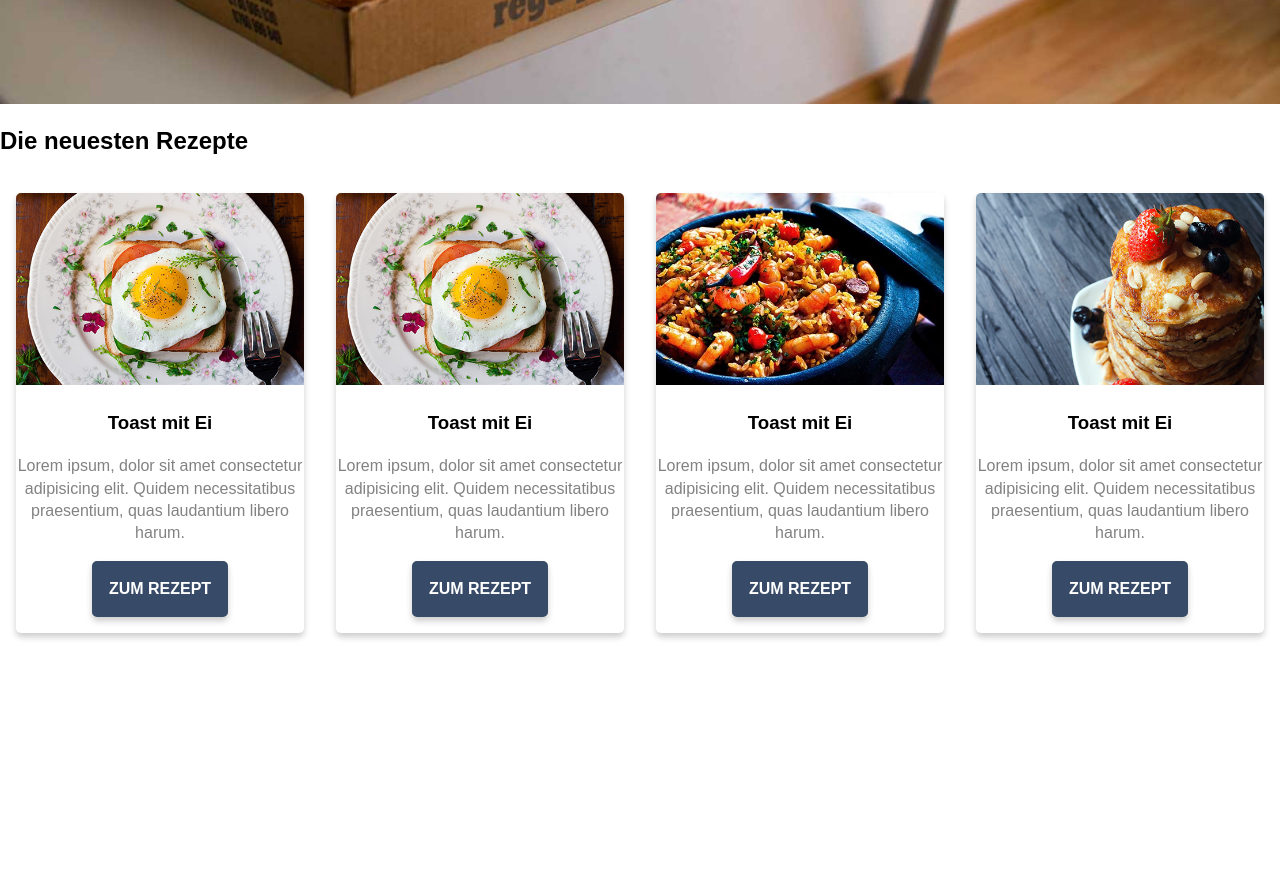
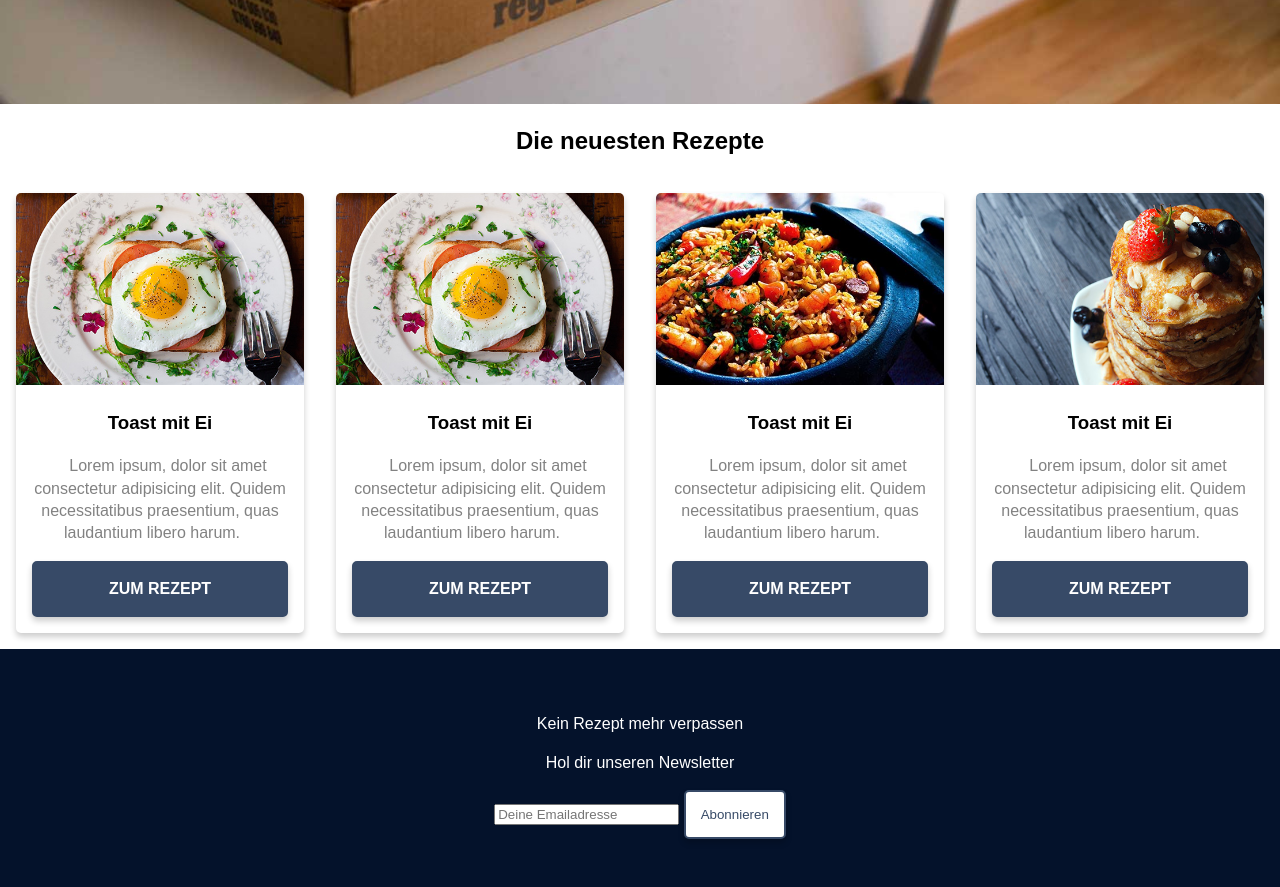
Before and after one commit to melortm/bta-kochen-mai-2020, a plain HTML site: page index.html in a window 1280 px wide. Shown: the part 760-1647 px from the top of the page. Before the commit the page ends 1409 px from the top, so only its background shows below. Drawn offline with Linux system fonts and the light colour scheme.

Commit message:
HTML & CSS 5. Tag

```diff
--- a/index.html
+++ b/index.html
@@ -52,7 +52,9 @@
         <div>
           <h1>Die besten Rezepte für Webworker</h1>
           <p>Es gibt mehr als Pizza und Ravioli</p>
-          <a href="#" class="button">Entdecke die Leckereien</a>
+          <a href="#rezepte" class="button"
+            >Entdecke die Leckereien</a
+          >
         </div>
       </section>
 
@@ -153,6 +155,21 @@
       </section>
     </main>
 
+    <aside>
+      <p>Kein Rezept mehr verpassen</p>
+      <p>Hol dir unseren Newsletter</p>
+
+      <form action="" method="get">
+        <input
+          type="email"
+          name="mail"
+          id="email"
+          placeholder="Deine Emailadresse"
+        />
+        <button type="submit" class="button">Abonnieren</button>
+      </form>
+    </aside>
+
     <script src="js/menu.js"></script>
   </body>
 </html>
--- a/style.css
+++ b/style.css
@@ -76,8 +76,9 @@ header {
 .card .button {
   background-color: #374a67;
   color: #fff;
-  display: inline-block;
-  margin-bottom: 1rem;
+  display: block;
+  margin: 1rem;
+  /* width: calc(100% - 2rem); */
 }
 
 /* Der Pseudo-Selektor hover verändert Werte, wenn der Nutzer mit der Maus über einem Element schwebt*/
@@ -99,6 +100,7 @@ p a {
 p a {
   color: #828282;
   font-weight: normal;
+  padding: 1rem;
 }
 
 /* responsive Images */
@@ -112,6 +114,17 @@ p a {
   box-shadow: 0px 4px 6px 0px rgba(0, 0, 0, 0.2);
   margin: 1rem;
   overflow: hidden;
+}
+
+h2 {
+  text-align: center;
+}
+
+aside {
+  background: #04122b;
+  color: white;
+  text-align: center;
+  padding: 3rem 1rem;
 }
 
 /* Media Query für größere Bildschirme */
```
